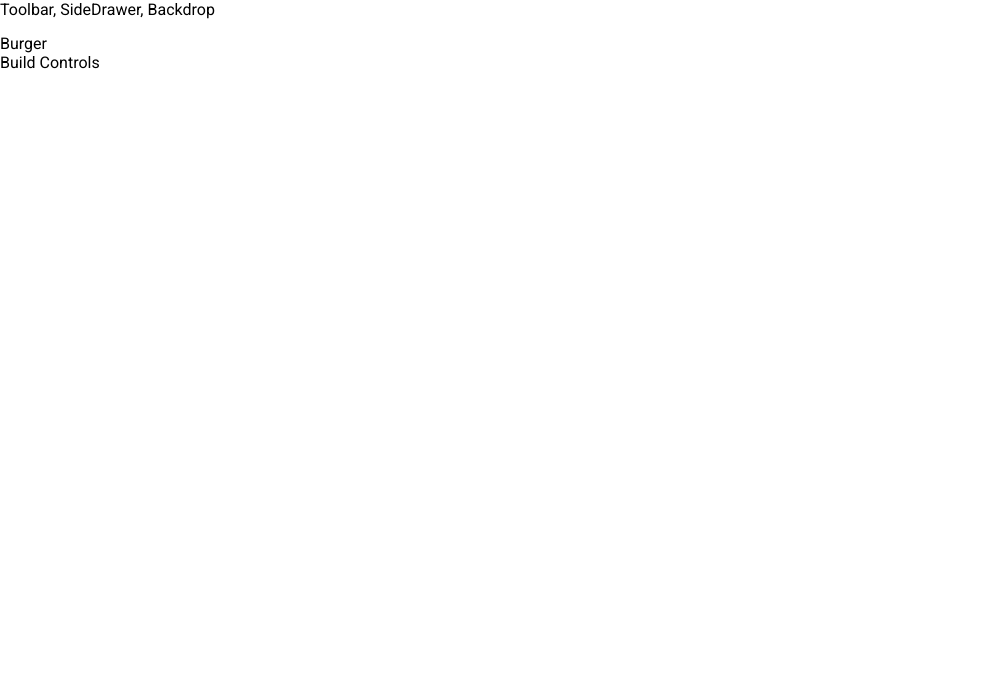
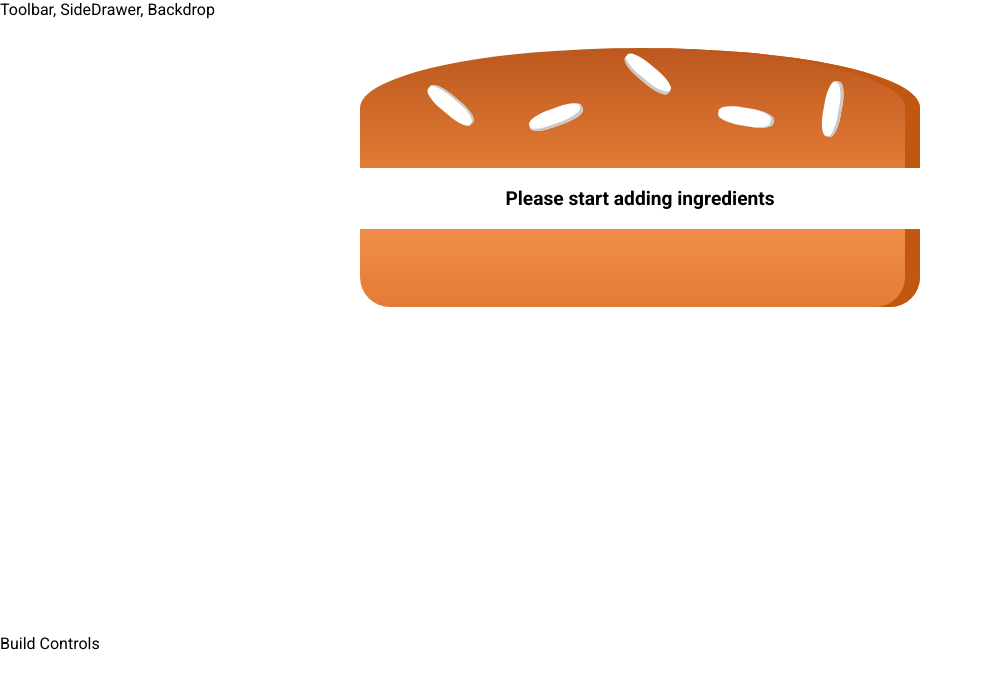
Before and after one commit to xsorter/react-burger, a React (Create React App) app: page / in a window 1280 px wide. Shown: the top 688 px of the page, without its empty margins (0-983 px from the left). Built offline with nearby package versions, Linux system fonts and the light colour scheme.

Commit message:
ingredients adding logic changed

```diff
--- /dev/null
+++ b/src/components/Burger/Burger.css
@@ -0,0 +1,29 @@
+.Burger {
+  width: 100%;
+  height: 300px;
+  margin: 0 auto;
+  overflow: scroll;
+  text-align: center;
+  font-weight: bold;
+  font-size: 1.2rem;
+}
+@media (min-width: 500px) and (min-height: 400px) {
+  .Burger {
+    width: 350px;
+    height: 300px;
+  }
+}
+
+@media (min-width: 500px) and (min-height: 401px) {
+  .Burger {
+    width: 450px;
+    height: 400px;
+  }
+}
+
+@media (min-width: 1000px) and (min-height: 700px) {
+  .Burger {
+    width: 700px;
+    height: 600px;
+  }
+}
--- a/src/components/Burger/Burger.js
+++ b/src/components/Burger/Burger.js
@@ -0,0 +1,29 @@
+import React from "react";
+import "./Burger.css";
+import BurgerIngredient from "./BurgerInredient/BurgerIngredient";
+
+const burger = (props) => {
+  let transformedIngredients = Object.keys(props.ingredients)
+    .map((el) => {
+      return [...Array(props.ingredients[el])].map((_, i) => {
+        return <BurgerIngredient key={el + i} type={el} />;
+      });
+    })
+    .reduce((arr, el) => {
+      return arr.concat(el);
+    }, []);
+
+  if (transformedIngredients.length === 0) {
+    transformedIngredients = <p>Please start adding ingredients</p>;
+  }
+
+  return (
+    <div className="Burger">
+      <BurgerIngredient type="bread-top" />
+      {transformedIngredients}
+      <BurgerIngredient type="bread-bottom" />
+    </div>
+  );
+};
+
+export default burger;
--- a/src/components/Burger/BurgerInredient/BurgerIngredient.js
+++ b/src/components/Burger/BurgerInredient/BurgerIngredient.js
@@ -37,7 +37,7 @@
   return ingredient;
 };
 
-burgerIngredient.PropTypes = {
+burgerIngredient.propTypes = {
   type: PropTypes.string.isRequired,
 };
 
--- a/src/components/Burger/BurgerInredient/BurgerIngredient.sass
+++ b/src/components/Burger/BurgerInredient/BurgerIngredient.sass
@@ -92,9 +92,8 @@
   background: linear-gradient(#228c1d, #91ce50);
   border-radius: 20px;
 
-.Bacon {
+.Bacon
   width: 80%;
   height: 3%;
   background: linear-gradient(#bf3813, #c45e38);
   margin: 2% auto;
-}
--- a/src/containers/BurgerBuilder/BurgerBuilder.js
+++ b/src/containers/BurgerBuilder/BurgerBuilder.js
@@ -1,10 +1,20 @@
 import React, { Component } from "react";
+import Burger from "../../components/Burger/Burger";
 
 class BurgerBuilder extends Component {
+  state = {
+    inredients: {
+      salad: 0,
+      bacon: 0,
+      cheese: 0,
+      meat: 0,
+    },
+  };
+
   render() {
     return (
       <React.Fragment>
-        <div>Burger</div>
+        <Burger ingredients={this.state.inredients} />
         <div>Build Controls</div>
       </React.Fragment>
     );
```
